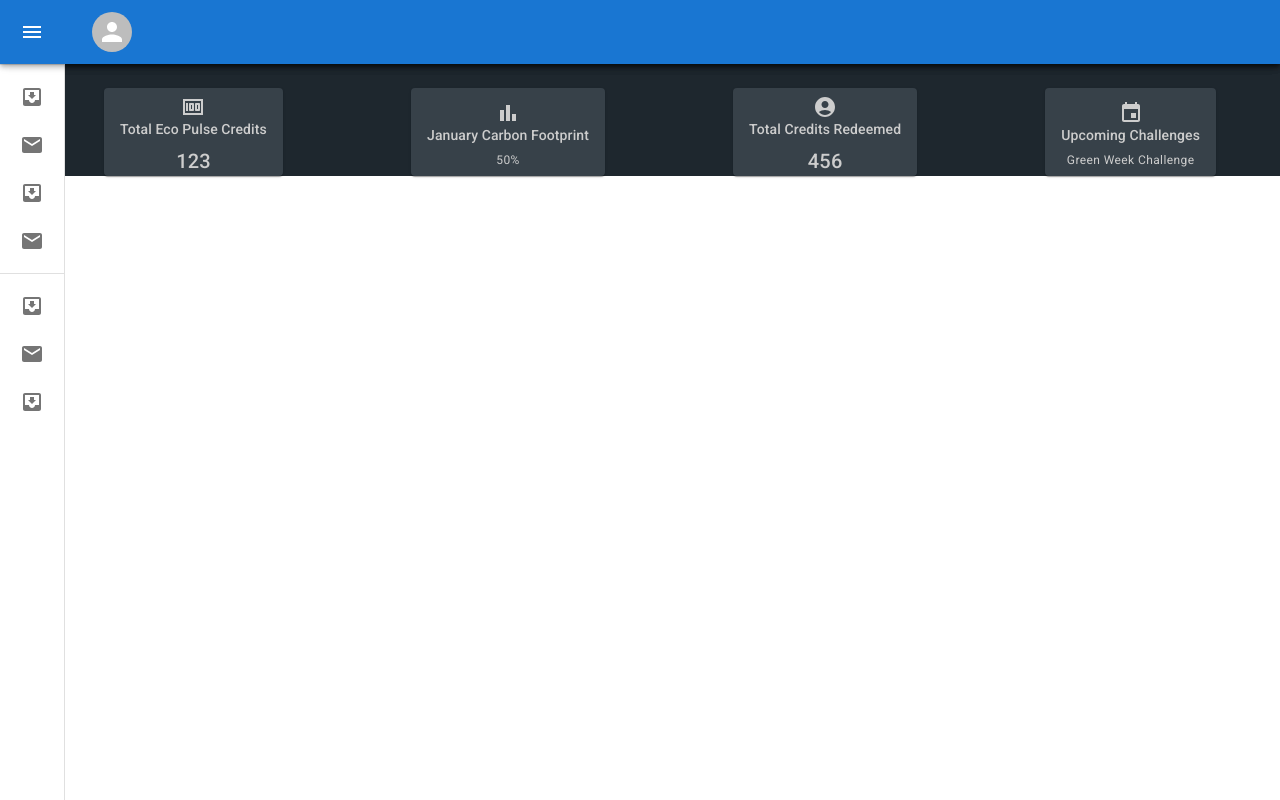
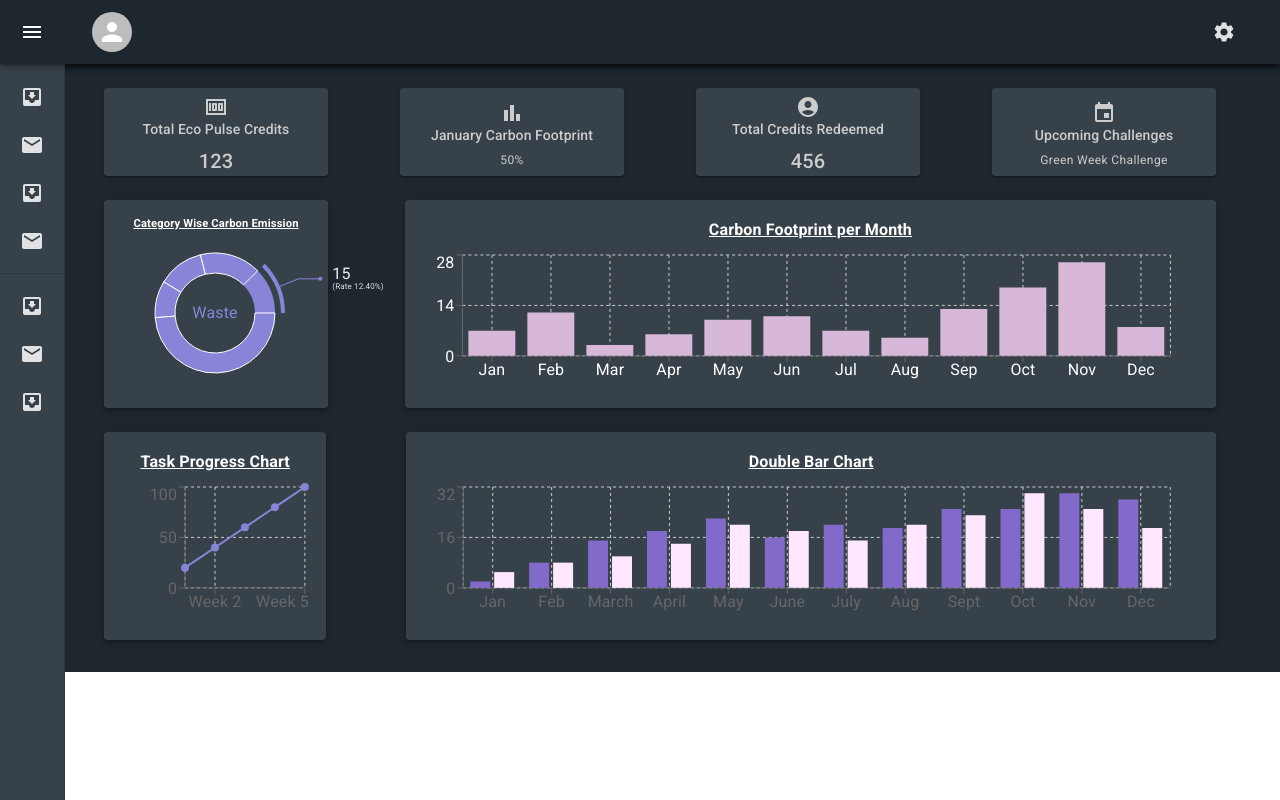
Before and after one commit to Nikita06211/my-app, a React (Create React App) app: page /dashboard in a window 1280 px wide. Built offline with nearby package versions, Linux system fonts and the light colour scheme; grey boxes are pictures that could not be loaded.

Commit message:
added dashboard

```diff
--- a/package.json
+++ b/package.json
@@ -19,6 +19,7 @@
     "react-icons": "^5.0.1",
     "react-scripts": "5.0.1",
     "react-scroll": "^1.9.0",
+    "recharts": "^2.11.0",
     "web-vitals": "^2.1.4"
   },
   "scripts": {
--- /dev/null
+++ b/src/Components/BarGraph1.js
@@ -0,0 +1,67 @@
+import React from "react";
+import {
+  BarChart,
+  Bar,
+  XAxis,
+  YAxis,
+  CartesianGrid,
+  Tooltip,
+  ResponsiveContainer,
+} from "recharts";
+import { Paper, Typography } from "@mui/material";
+
+const carbonFootprintData = [
+  { month: "Jan", value: 7 },
+  { month: "Feb", value: 12 },
+  { month: "Mar", value: 3 },
+  { month: "Apr", value: 6 },
+  { month: "May", value: 10 },
+  { month: "Jun", value: 11 },
+  { month: "Jul", value: 7 },
+  { month: "Aug", value: 5 },
+  { month: "Sep", value: 13 },
+  { month: "Oct", value: 19 },
+  { month: "Nov", value: 26 },
+  { month: "Dec", value: 8 },
+];
+
+export const CarbonFootprintBarChart = () => {
+  return (
+    <Paper
+      style={{
+        display: "flex",
+        flexDirection: "column",
+        alignItems: "center",
+        justifyContent: "center",
+        width: "51rem",
+        height: "13rem",
+        background: "#374149",
+        padding: "16px",
+        marginTop: "1.5rem",
+        marginLeft: "4.8rem",
+      }}
+      elevation={3}
+    >
+      <Typography
+        style={{
+          color: "#ffffff",
+          marginBottom: "0.5rem",
+          textDecoration: "underline",
+          fontWeight: "bold",
+          fontSize: "1rem",
+        }}
+      >
+        Carbon Footprint per Month
+      </Typography>
+      <ResponsiveContainer width="100%" height="80%" style={{marginRight:'3rem'}}>
+        <BarChart data={carbonFootprintData}>
+          <CartesianGrid strokeDasharray="3 3" />
+          <XAxis dataKey="month" tick={{ fill: '#ffffff' }} />
+          <YAxis tick={{ fill: '#ffffff' }} />
+          <Tooltip />
+          <Bar dataKey="value" fill="#D8B8D8" barRadius={[5, 5, 0, 0]} />
+        </BarChart>
+      </ResponsiveContainer>
+    </Paper>
+  );
+};
--- /dev/null
+++ b/src/Components/BarGraph2.js
@@ -0,0 +1,69 @@
+import React from "react";
+import {
+  BarChart,
+  Bar,
+  XAxis,
+  YAxis,
+  CartesianGrid,
+  Tooltip,
+  ResponsiveContainer,
+} from "recharts";
+import { Paper, Typography } from "@mui/material";
+
+const doubleBarChartData = [
+  { month: "Jan", year2022: 2, year2023: 5 },
+  { month: "Feb", year2022: 8, year2023: 8 },
+  { month: "March", year2022: 15, year2023: 10 },
+  { month: "April", year2022: 18, year2023: 14 },
+  { month: "May", year2022: 22, year2023: 20 },
+  { month: "June", year2022: 16, year2023: 18 },
+  { month: "July", year2022: 20, year2023: 15 },
+  { month: "Aug", year2022: 19, year2023: 20 },
+  { month: "Sept", year2022: 25, year2023: 23 },
+  { month: "Oct", year2022: 25, year2023: 30 },
+  { month: "Nov", year2022: 30, year2023: 25 },
+  { month: "Dec", year2022: 28, year2023: 19 },
+];
+
+export const DoubleBarChart = () => {
+  return (
+    <Paper
+      style={{
+        display: "flex",
+        flexDirection: "column",
+        alignItems: "center",
+        justifyContent: "center",
+        width: "51rem",
+        height: "13rem",
+        background: "#374149",
+        padding: "16px",
+        marginTop: "1.5rem",
+        marginLeft: "5rem",
+        marginBottom:'2rem'
+      }}
+      elevation={3}
+    >
+      <Typography
+        style={{
+          color: "#ffffff",
+          marginBottom: "0.5rem",
+          textDecoration: "underline",
+          fontWeight: "bold",
+          fontSize: "1rem",
+        }}
+      >
+        Double Bar Chart
+      </Typography>
+      <ResponsiveContainer width="100%" height="80%" style={{ marginRight: '3rem' }}>
+        <BarChart data={doubleBarChartData}>
+          <CartesianGrid strokeDasharray="3 3" />
+          <XAxis dataKey="month" style={{ color: '#ffffff' }} />
+          <YAxis />
+          <Tooltip />
+          <Bar dataKey="year2022" fill="#826ACA" barSize={20} />
+          <Bar dataKey="year2023" fill="#FFE8FF" barSize={20} />
+        </BarChart>
+      </ResponsiveContainer>
+    </Paper>
+  );
+};
--- a/src/Components/DashboardBox.js
+++ b/src/Components/DashboardBox.js
@@ -11,13 +11,14 @@ const BoxContainer = styled(Paper)(({ theme }) => ({
   flexDirection: 'column',
   alignItems: 'center',
   justifyContent: 'center',
-  padding: theme.spacing(2),
+  padding: theme.spacing(1),
   maxHeight: '5.5rem',
   textAlign: 'center',
   cursor: 'pointer',
   marginTop:'5rem',
   marginLeft:'2.5rem',
-  backgroundColor:'#374149'
+  backgroundColor:'#374149',
+  width: '14rem'
 }));
 
 const DashboardBox = () => {
--- /dev/null
+++ b/src/Components/Progress_Ring.js
@@ -0,0 +1,66 @@
+import React from "react";
+import {
+  LineChart,
+  Line,
+  XAxis,
+  YAxis,
+  CartesianGrid,
+  Tooltip,
+  ResponsiveContainer,
+} from "recharts";
+import { Paper, Typography } from "@mui/material";
+
+const data = [
+  { name: "Week 1", progress: 20 },
+  { name: "Week 2", progress: 40 },
+  { name: "Week 3", progress: 60 },
+  { name: "Week 4", progress: 80 },
+  { name: "Week 5", progress: 100 },
+];
+
+export const ProgressChart = () => {
+  return (
+    <Paper
+      style={{
+        display: "flex",
+        flexDirection: "column",
+        alignItems: "center", // Center the content horizontally
+        justifyContent: "center", // Center the content vertically
+        width: "14rem",
+        height: "13rem",
+        background: "#374149",
+        padding: "16px",
+        marginTop: "1.5rem",
+        marginLeft: "2.5rem",
+      }}
+      elevation={3}
+    >
+      <Typography
+        style={{
+          color: "#ffffff",
+          marginBottom: "0.5rem",
+          textDecoration: "underline",
+          fontWeight: "bold",
+          fontSize: "1rem",
+        }}
+      >
+        Task Progress Chart
+      </Typography>
+      <ResponsiveContainer width="100%" height="80%">
+        <LineChart data={data}>
+          <CartesianGrid strokeDasharray="3 3" />
+          <XAxis dataKey="name" />
+          <YAxis />
+          <Tooltip />
+          <Line
+            type="monotone"
+            dataKey="progress"
+            stroke="#8884d8"
+            strokeWidth={2}
+            dot={{ fill: "#8884d8" }}
+          />
+        </LineChart>
+      </ResponsiveContainer>
+    </Paper>
+  );
+};
--- a/src/Components/SideNav.js
+++ b/src/Components/SideNav.js
@@ -1,5 +1,7 @@
 import * as React from 'react';
 import { styled, useTheme } from '@mui/material/styles';
+import { Grid} from '@mui/material';
+import Button from '@mui/material/Button';
 import Box from '@mui/material/Box';
 import MuiDrawer from '@mui/material/Drawer';
 import MuiAppBar from '@mui/material/AppBar';
@@ -18,6 +20,7 @@ import ListItemIcon from '@mui/material/ListItemIcon';
 import ListItemText from '@mui/material/ListItemText';
 import InboxIcon from '@mui/icons-material/MoveToInbox';
 import MailIcon from '@mui/icons-material/Mail';
+import SettingsIcon from '@mui/icons-material/Settings';
 import Avatar from '@mui/material/Avatar';
 
 const drawerWidth = 240;
@@ -48,8 +51,8 @@ const DrawerHeader = styled('div')(({ theme }) => ({
   alignItems: 'center',
   justifyContent: 'flex-end',
   padding: theme.spacing(0, 1),
-  // necessary for content to be below app bar
   ...theme.mixins.toolbar,
+  background: '#374149', // Set the background color here
 }));
 
 const AppBar = styled(MuiAppBar, {
@@ -76,18 +79,19 @@ const Drawer = styled(MuiDrawer, { shouldForwardProp: (prop) => prop !== 'open'
     flexShrink: 0,
     whiteSpace: 'nowrap',
     boxSizing: 'border-box',
+    background: '#374149', // Set the background color here
     ...(open && {
       ...openedMixin(theme),
-      '& .MuiDrawer-paper': openedMixin(theme),
+      '& .MuiDrawer-paper': { ...openedMixin(theme), background: '#374149' }, // Set the background color here
     }),
     ...(!open && {
       ...closedMixin(theme),
-      '& .MuiDrawer-paper': closedMixin(theme),
+      '& .MuiDrawer-paper': { ...closedMixin(theme), background: '#374149' }, // Set the background color here
     }),
   }),
 );
 
-export  function MiniDrawer() {
+export function MiniDrawer() {
   const theme = useTheme();
   const [open, setOpen] = React.useState(false);
 
@@ -103,7 +107,7 @@ export  function MiniDrawer() {
     <Box sx={{ display: 'flex' }}>
       <CssBaseline />
       <AppBar position="fixed" open={open}>
-        <Toolbar>
+        <Toolbar style={{ backgroundColor: '#1E272E' }}>
           <IconButton
             color="inherit"
             aria-label="open drawer"
@@ -116,15 +120,29 @@ export  function MiniDrawer() {
           >
             <MenuIcon />
           </IconButton>
-          <Typography variant="h6" noWrap component="div">
-            <Avatar/>
-          </Typography>
+          <Grid
+            container
+            direction="row"
+            justifyContent="flex-start"
+            alignItems="flex-start"
+          >
+            <Avatar />
+          </Grid>
+
+          <Grid container
+            direction="row"
+            justifyContent="flex-end"
+            alignItems="flex-start" >
+            <Button  variant="text" style={{color:'#eeee'}}><SettingsIcon /></Button>
+          </Grid>
+
+
         </Toolbar>
       </AppBar>
       <Drawer variant="permanent" open={open}>
         <DrawerHeader>
           <IconButton onClick={handleDrawerClose}>
-            {theme.direction === 'rtl' ? <ChevronRightIcon /> : <ChevronLeftIcon />}
+            {theme.direction === 'rtl' ? <ChevronRightIcon style={{ color: '#eeee' }} /> : <ChevronLeftIcon style={{ color: '#eeee' }} />}
           </IconButton>
         </DrawerHeader>
         <Divider />
@@ -143,6 +161,7 @@ export  function MiniDrawer() {
                     minWidth: 0,
                     mr: open ? 3 : 'auto',
                     justifyContent: 'center',
+                    color: '#eeee'
                   }}
                 >
                   {index % 2 === 0 ? <InboxIcon /> : <MailIcon />}
@@ -168,6 +187,7 @@ export  function MiniDrawer() {
                     minWidth: 0,
                     mr: open ? 3 : 'auto',
                     justifyContent: 'center',
+                    color: '#eeee'
                   }}
                 >
                   {index % 2 === 0 ? <InboxIcon /> : <MailIcon />}
--- a/src/Components/Stats1.js
+++ b/src/Components/Stats1.js
@@ -1,28 +1,128 @@
-import React from 'react';
-import { PieChart } from '@mui/x-charts/PieChart';
-import { Typography } from '@mui/material';
+import React, { useCallback, useState } from "react";
+import { PieChart, Pie, Sector } from "recharts";
+import { Paper } from "@mui/material";
 
-export const DonutChart = () => {
-  const chartData = [
-    {
-      data: [15, 39, 15, 20, 12],
-      innerRadius: 50,
-      outerRadius: 60,
-      paddingAngle: 5,
-      cornerRadius: 5,
-      startAngle: -90,
-      endAngle: 180,
-      cx: 150,
-      cy: 150,
-    },
-  ];
+const data = [
+  { name: "Waste", value: 15 },
+  { name: "Travel", value: 20 },
+  { name: "Food", value: 15 },
+  { name: "Other", value: 12 },
+  { name: "Energy", value: 59 }
+
+];
+
+const renderActiveShape = (props) => {
+  const RADIAN = Math.PI / 180;
+  const {
+    cx,
+    cy,
+    midAngle,
+    innerRadius,
+    outerRadius,
+    startAngle,
+    endAngle,
+    fill,
+    payload,
+    percent,
+    value
+  } = props;
+  const sin = Math.sin(-RADIAN * midAngle);
+  const cos = Math.cos(-RADIAN * midAngle);
+  const sx = cx + (outerRadius + 10) * cos;
+  const sy = cy + (outerRadius + 10) * sin;
+  const mx = cx + (outerRadius + 30) * cos;
+  const my = cy + (outerRadius + 30) * sin;
+  const ex = mx + (cos >= 0 ? 1 : -1) * 22;
+  const ey = my;
+  const textAnchor = cos >= 0 ? "start" : "end";
 
   return (
-    <div>
-      <Typography variant="h6" gutterBottom>
-        Category Wise Carbon Emission
-      </Typography>
-      <PieChart series={chartData} />
-    </div>
+    <g>
+      <text x={cx} y={cy} dy={5} textAnchor="middle" fill={fill}>
+        {payload.name}
+      </text>
+      <Sector
+        cx={cx}
+        cy={cy}
+        innerRadius={innerRadius}
+        outerRadius={outerRadius}
+        startAngle={startAngle}
+        endAngle={endAngle}
+        fill={fill}
+      />
+      <Sector
+        cx={cx}
+        cy={cy}
+        startAngle={startAngle}
+        endAngle={endAngle}
+        innerRadius={outerRadius + 6}
+        outerRadius={outerRadius + 10}
+        fill={fill}
+      />
+      <path
+        d={`M${sx},${sy}L${mx},${my}L${ex},${ey}`}
+        stroke={fill}
+        fill="none"
+      />
+      <circle cx={ex} cy={ey} r={2} fill={fill} stroke="none" />
+      <text
+        x={ex + (cos >= 0 ? 1 : -1) * 12}
+        y={ey}
+        textAnchor={textAnchor}
+        fill="#EEEEEE"
+      >{`${value}`}</text>
+      <text
+        style={{fontSize:'0.5rem'}}
+        x={ex + (cos >= 0 ? 1 : -1) * 12}
+        y={ey}
+        dy={10}
+        textAnchor={textAnchor}
+        fill="#eeee"
+      >
+        {`(Rate ${(percent * 100).toFixed(2)}%)`}
+      </text>
+    </g>
   );
 };
+
+export const App = () => {
+  const [activeIndex, setActiveIndex] = useState(0);
+  const onPieEnter = useCallback(
+    (_, index) => {
+      setActiveIndex(index);
+    },
+    [setActiveIndex]
+  );
+
+  return (
+    <Paper
+      style={{
+        width: "14rem",
+        height: "13rem",
+        background: "#374149",
+        padding: "16px",
+        marginTop: "1.5rem",
+        marginLeft: "2.5rem",
+      }}
+      elevation={3}
+    >
+      <p style={{ fontSize:'0.7rem', fontWeight:'bold',color: "#ffffff", marginBottom: "0", marginTop:'0', textDecoration:'underline' }}>
+        Category Wise Carbon Emission
+      </p>
+      <PieChart width={400} height={400}>
+        <Pie
+          activeIndex={activeIndex}
+          activeShape={renderActiveShape}
+          data={data}
+          cx={90}
+          cy={75}
+          innerRadius={40}
+          outerRadius={60}
+          fill="#8884d8"
+          dataKey="value"
+          onMouseEnter={onPieEnter}
+        />
+      </PieChart>
+    </Paper>
+  );
+};
--- a/src/Pages/Dashboard.js
+++ b/src/Pages/Dashboard.js
@@ -4,15 +4,17 @@ import { styled } from '@mui/system';
 import SettingsIcon from '@mui/icons-material/Settings';
 import { MiniDrawer } from '../Components/SideNav';
 import DashboardBox from '../Components/DashboardBox';
-// import {DonutChart} from '../Components/Stats1';
-// import {ChallengeProgress} from '../Components/Stats1';
+import { App } from '../Components/Stats1';
+import { ProgressChart } from '../Components/Progress_Ring';
+import { CarbonFootprintBarChart } from '../Components/BarGraph1';
+import { DoubleBarChart } from '../Components/BarGraph2';
 
 const drawerWidth = 60;
 
 const useStyles = styled((theme) => ({
   root: {
     display: 'flex',
-    backgroundColor: '#1E272E'
+    backgroundColor: '#1E272E',
   },
   appBar: {
     width: `calc(100% - ${drawerWidth}px)`,
@@ -28,9 +30,11 @@ const useStyles = styled((theme) => ({
     background: '#1976D2',
   },
   content: {
+    display: 'flex',
+    flexDirection: 'column',
     flexGrow: 1,
     padding: theme.spacing(3),
-    marginTop: theme.mixins.toolbar.minHeight + 16, // Adjust the top margin based on your needs
+    marginTop: theme.mixins.toolbar.minHeight + 16,
   },
   toolbar: theme.mixins.toolbar,
   userSection: {
@@ -39,13 +43,19 @@ const useStyles = styled((theme) => ({
     justifyContent: 'space-between',
     paddingRight: theme.spacing(2),
   },
+  chartContainer: {
+    display: 'flex',
+    flexDirection: 'column',
+    alignItems: 'flex-start', // Align to the left
+    padding: theme.spacing(3), // Align to the left
+  },
 }));
 
 const Dashboard = () => {
   const classes = useStyles();
 
   return (
-    <div className={classes.root} style={{backgroundColor:'#1E272E'}}>
+    <div className={classes.root} style={{ backgroundColor: '#1E272E' }}>
       <CssBaseline />
       <AppBar position="fixed" className={classes.appBar}>
         <Toolbar className={classes.userSection}>
@@ -64,9 +74,19 @@ const Dashboard = () => {
       <MiniDrawer />
       <Container component="main" className={classes.content}>
         <div className={classes.toolbar} />
-        <DashboardBox/>
-        {/* <DonutChart/> */}
-        {/* <ChallengeProgress progress={60} /> */}
+        <div className={classes.chartContainer}>
+          <DashboardBox />
+          <div style={{ display: 'flex' }}>
+            <App style={{ alignItems: 'flex-start' }} />
+            <CarbonFootprintBarChart style={{ alignItems: 'flex-end' }} />
+          </div>
+          <div style={{ display: 'flex' }}>
+            <ProgressChart style={{ alignItems: 'flex-start' }} />
+            <DoubleBarChart style={{ alignItems: 'flex-end' }} />
+          </div>
+
+
+        </div>
       </Container>
     </div>
   );
```
Also changed, not shown: 1 other file (tests, documents, lock files or other folders).
